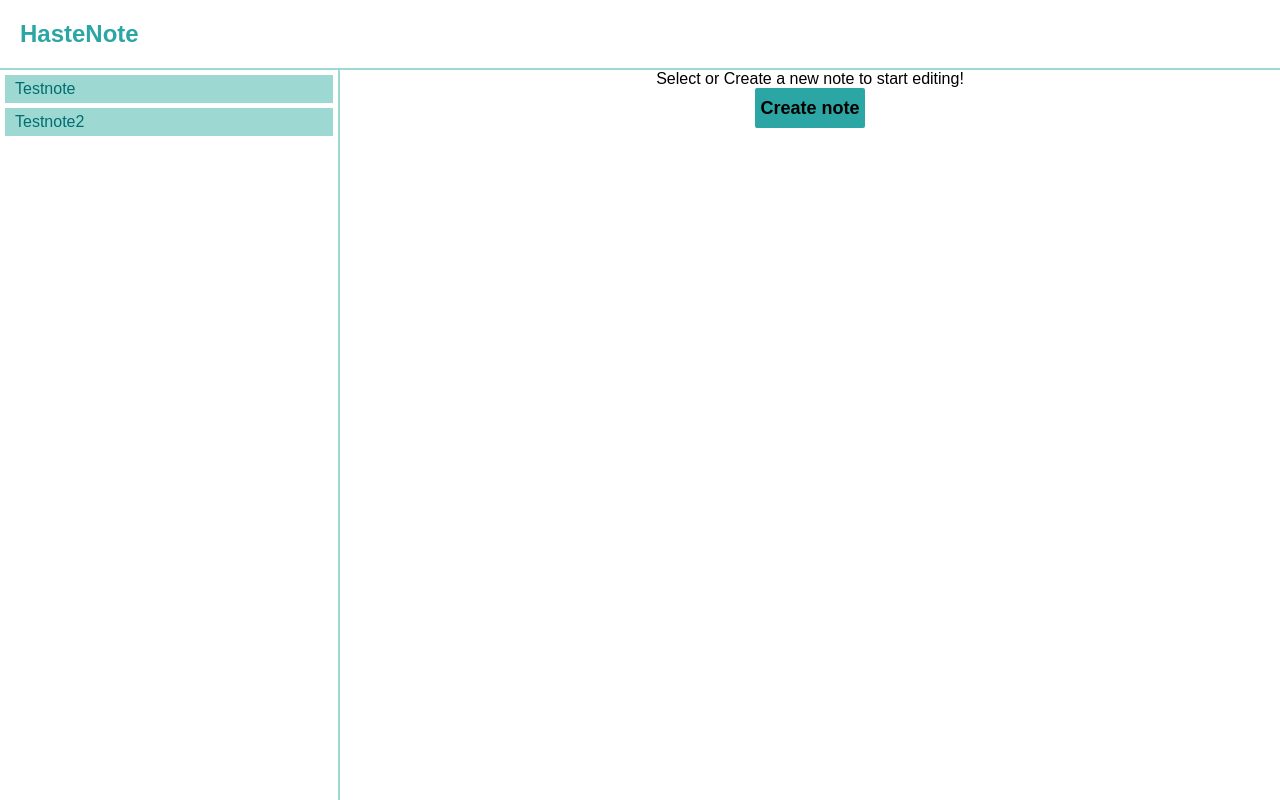
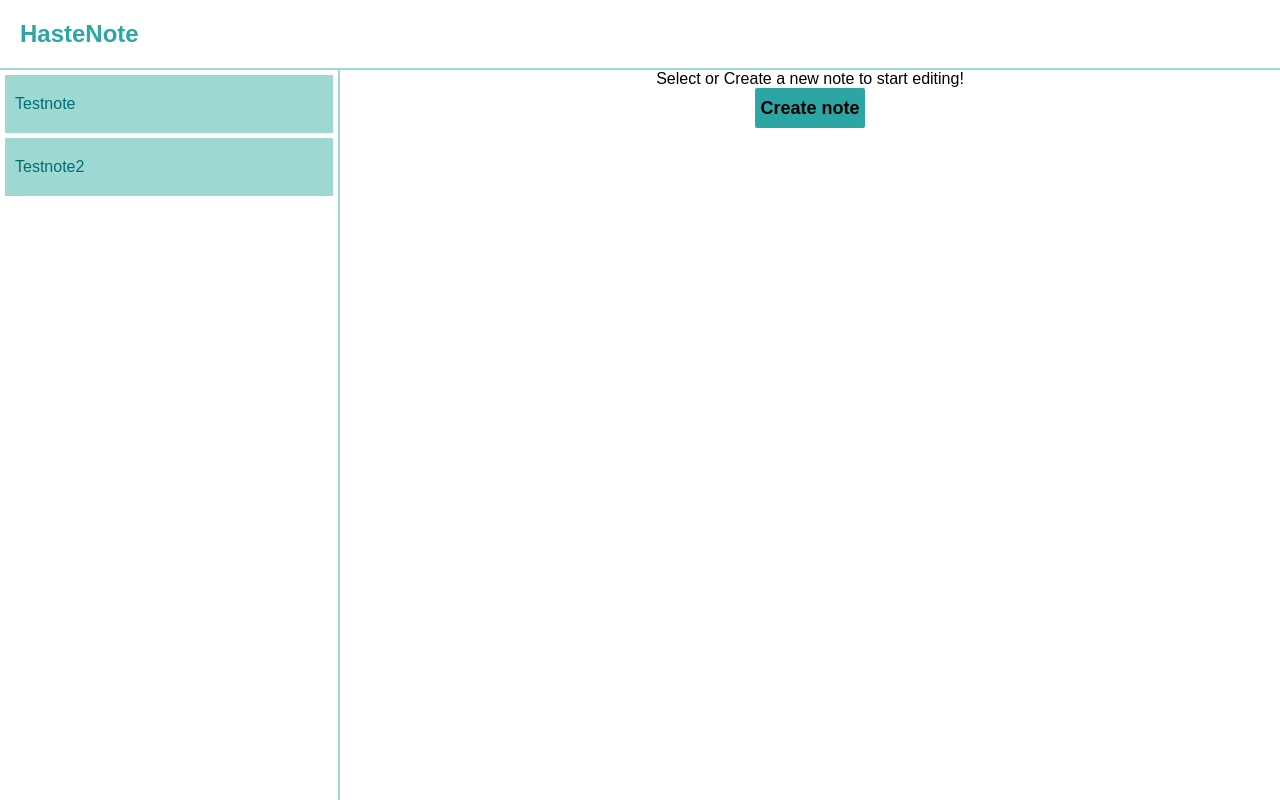
Before and after one commit to czaarek99/HasteNote, a React (Create React App) app: page / in a window 1280 px wide. Built offline with nearby package versions, Linux system fonts and the light colour scheme.

Commit message:
Fix .noteContainer not having correct padding
Since we removed the padding from paragraphs in the earlier commit we now
have to add it where elements used the padding+margin of a paragraph

```diff
--- a/src/styles/note.css
+++ b/src/styles/note.css
@@ -1,5 +1,5 @@
 .noteContainer {
-    padding: 5px;
+    padding: 20px 0 20px 5px;
     background-color: #9DD9D2;
     margin: 5px;
 }
```
